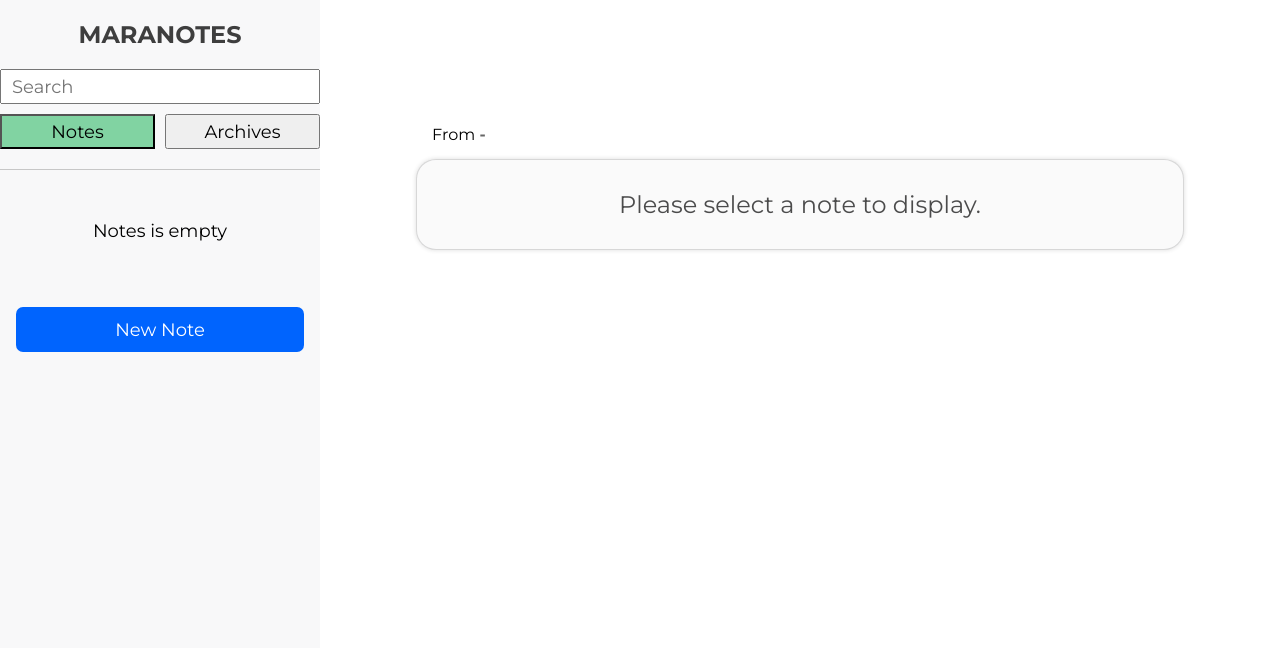
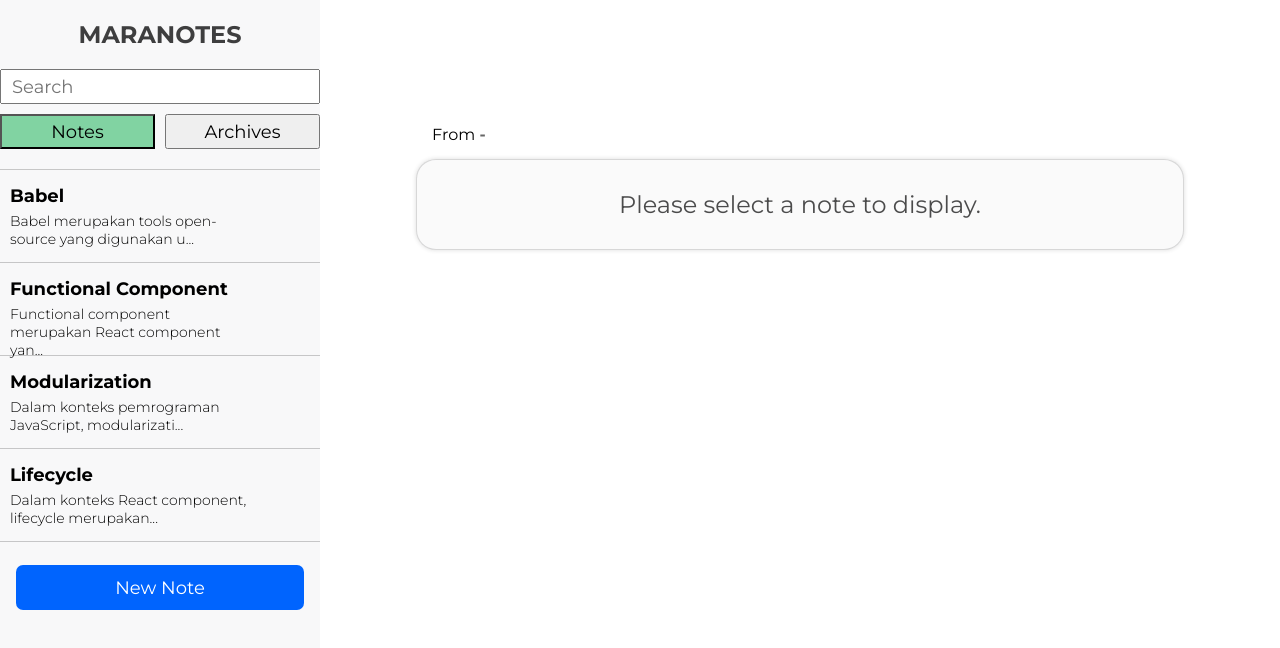
Before and after one commit to yoga1234/mara-notes, a React (Create React App) app: page / in a window 1280 px wide. Shown: the top 648 px of the page. Built offline with nearby package versions, Linux system fonts and the light colour scheme.

Commit message:
using initial data as data starter

```diff
--- a/src/App.js
+++ b/src/App.js
@@ -3,6 +3,7 @@ import "./App.css";
 import AddNew from "./components/addNew/AddNew";
 import LeftSide from "./components/leftSide/LeftSide";
 import RightSide from "./components/rightSide/RightSide";
+import { getInitialData } from "./utils";
 
 class App extends React.Component {
   constructor(props) {
@@ -124,6 +125,11 @@ class App extends React.Component {
     );
     this.setState({ searchData: matches });
   };
+  componentDidMount() {
+    this.setState({
+      noteData: getInitialData(),
+    });
+  }
 
   render() {
     return (
```
